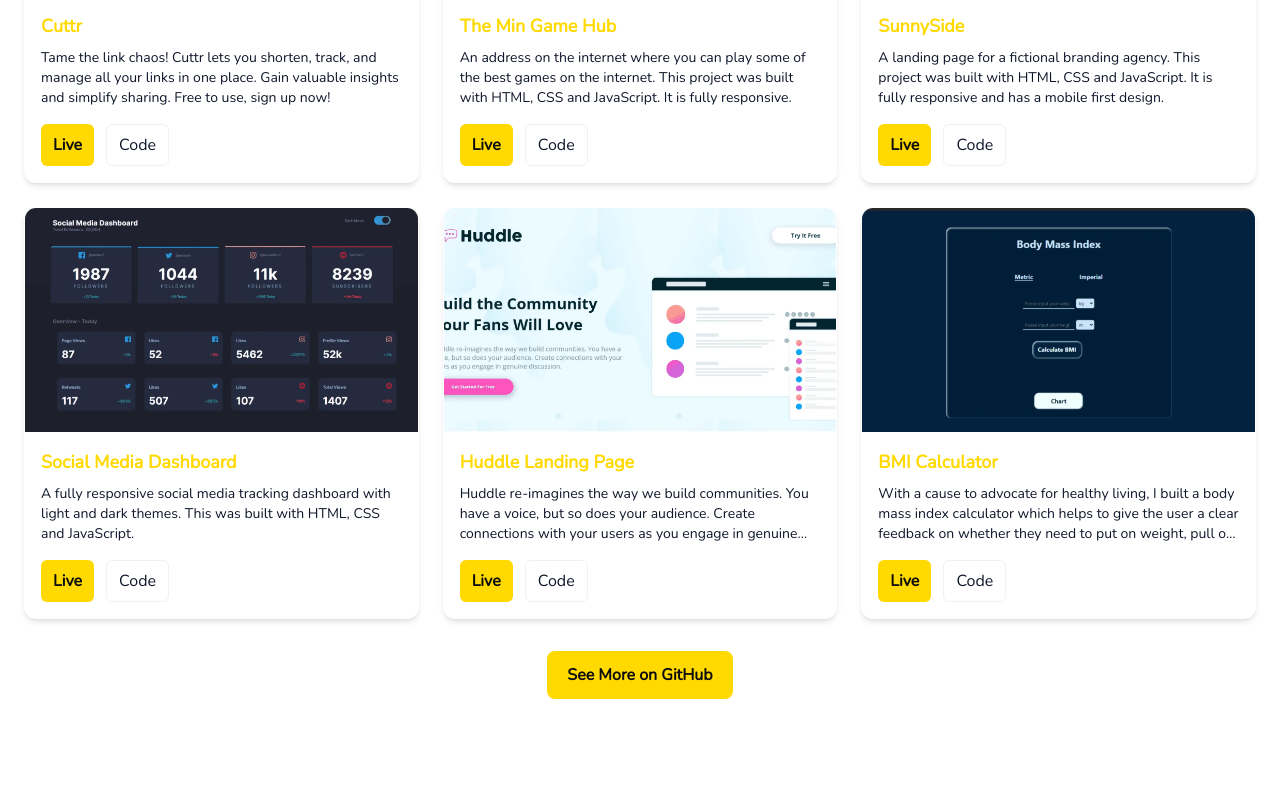
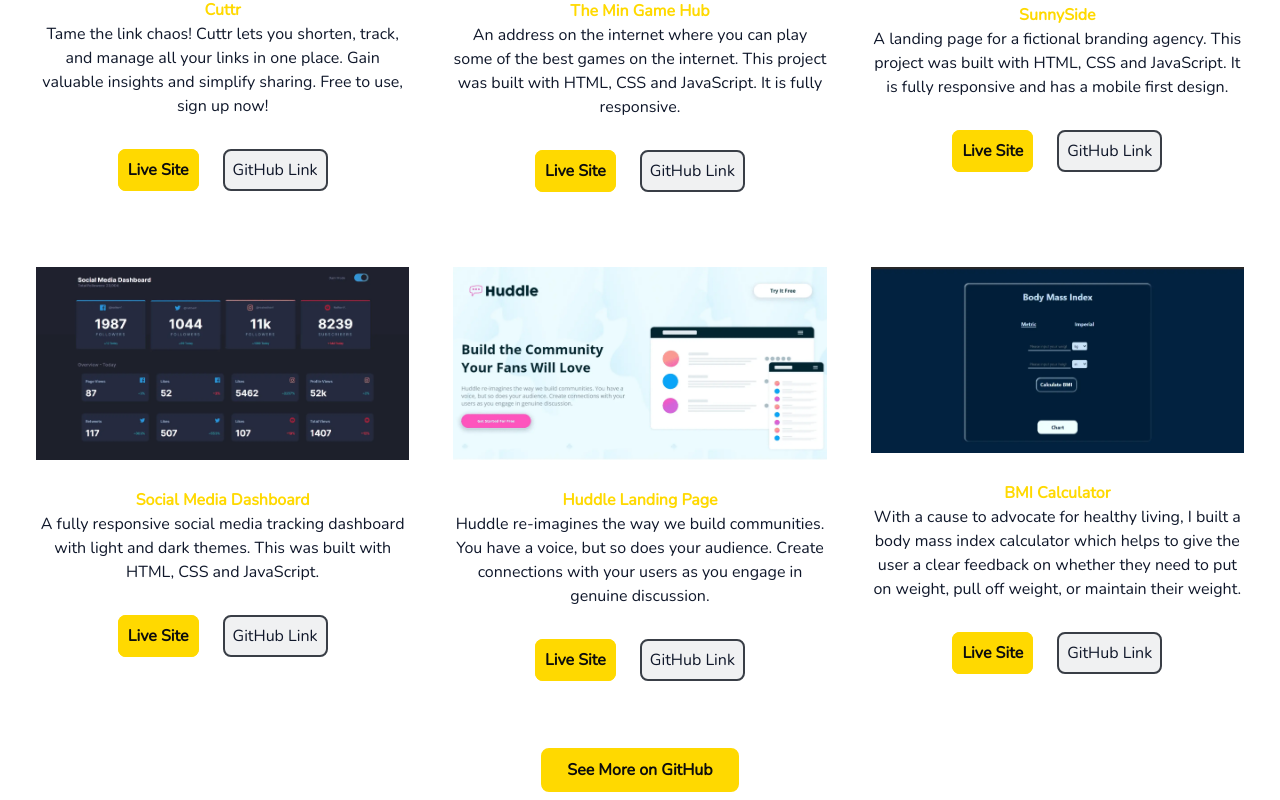
Before and after one commit to mishael-codes/portfolio-v2, a React (Vite) app: page / in a window 1280 px wide. Shown: the part 2780-3580 px from the top of the page. Built offline with nearby package versions, Linux system fonts and the light colour scheme.

Commit message:
minor commit

```diff
--- a/index.html
+++ b/index.html
@@ -62,7 +62,7 @@
     <meta name="theme-color" content="#000000" />
     <title>Mishael Enyi || FrontEnd Developer</title>
     <!-- Preload hero image to improve Largest Contentful Paint (LCP) -->
-    <link rel="preload" as="image" href="/src/assets/images/hero-img.webp">
+    <link rel="preload" as="image" href="/src/assets/images/hero-img.webp" />
   </head>
   <body>
     <div id="root"></div>
--- a/src/components/ThemeToggle.jsx
+++ b/src/components/ThemeToggle.jsx
@@ -5,7 +5,10 @@
     try {
       const stored = localStorage.getItem("theme");
       if (stored) return stored === "dark";
-      return window.matchMedia && window.matchMedia("(prefers-color-scheme: dark)").matches;
+      return (
+        window.matchMedia &&
+        window.matchMedia("(prefers-color-scheme: dark)").matches
+      );
     } catch (e) {
       return false;
     }
--- a/src/components/pages/home.jsx
+++ b/src/components/pages/home.jsx
@@ -13,13 +13,13 @@
             alt="mishael's bitmoji popping out and waving from a laptop"
             className=" md:w-1/2 scale-[.70] relative -top-24"
             loading="eager"
-            fetchPriority="high"
             decoding="sync"
           />
           {/* introduction starts */}
           <div className="w-full md:w-1/2 text-justify -mt-5 md:text-3xl flex items-center justify-center flex-col lg:mr-20">
             <p className="text-textColor opacity-100">
-              Hi — I&apos;m <strong className="text-accentColor">Mishael Enyi</strong>.
+              Hi — I&apos;m{" "}
+              <strong className="text-accentColor">Mishael Enyi</strong>.
               <br />
               I build modern, accessible web interfaces that scale.
               <br />
@@ -45,8 +45,8 @@
               <br />
               <br />
               <span className="text-gray-400">
-                I turn designs into fast, responsive experiences using React
-                and modern CSS — focused on usability, performance and detail.
+                I turn designs into fast, responsive experiences using React and
+                modern CSS — focused on usability, performance and detail.
               </span>
             </p>
             {/* cta */}
--- a/src/components/pages/projects.jsx
+++ b/src/components/pages/projects.jsx
@@ -64,72 +64,54 @@
   ];
   return (
     <>
-      <div className="max-w-7xl mx-auto p-6">
-        <div className="grid gap-6 sm:grid-cols-2 lg:grid-cols-3">
+      <div className="flex items-center justify-center flex-col">
+        <div className="md:grid md:grid-cols-2 lg:grid-cols-3 p-10 gap-5 lg:p-6">
+          {/* loop throught the list of projects with the map function */}
           {someProjects.map((project) => (
-            <article
+            <div
               key={project.liveUrl}
-              className="group bg-background border border-transparent dark:border-gray-700 rounded-xl overflow-hidden shadow-md hover:shadow-xl transform hover:-translate-y-2 transition-all duration-300"
+              className="project-container mb-10 text-center p-3"
             >
-              <div className="relative h-44 sm:h-56">
-                <img
-                  src={project.img}
-                  alt={`${project.name} screenshot`}
-                  className="w-full h-full object-cover group-hover:scale-105 transition-transform duration-300"
-                  loading="lazy"
-                  decoding="async"
-                />
-                <div className="absolute inset-0 bg-gradient-to-t from-black/30 to-transparent opacity-0 group-hover:opacity-100 transition-opacity duration-300" aria-hidden="true"></div>
+              <img className=" mb-7" src={project.img} alt="" />
+              <div className="mb-10">
+                <h3 className="text-accentColor font-semibold">
+                  {project.name}
+                </h3>
+                <p className="text-textColor">{project.description}</p>
               </div>
 
-              <div className="p-4">
-                <h3 className="text-accentColor font-semibold text-lg">
-                  {project.name}
-                </h3>
-                <p className="mt-2 text-sm text-textColor line-clamp-3">
-                  {project.description}
-                </p>
-
-                <div className="mt-4 flex flex-wrap gap-3">
+              <div className="links relative">
                 <a
                   href={project.liveUrl}
+                  className="font-semibold bg-accentColor text-background p-2 mx-3 hover:bg-transparent hover:text-accentColor border-accentColor border-2 rounded-lg transition-all duration-500"
+                  rel="noreferrer"
                   target="_blank"
-                    rel="noreferrer"
-                    aria-label={`Open ${project.name} live site`}
-                    className="inline-flex items-center gap-2 px-3 py-2 bg-accentColor text-background rounded-md font-semibold hover:opacity-95 focus:outline-none focus:ring-2 focus:ring-accentColor/50"
                 >
-                    Live
+                  Live Site
                 </a>
-
                 <a
                   href={project.gitUrl}
+                  className="font-medium bg-shadowColor text-textColor p-2 mx-3 hover:bg-transparent border-shadowColor border-2 rounded-lg transition-all duration-500"
+                  rel="noreferrer"
                   target="_blank"
-                    rel="noreferrer"
-                    aria-label={`Open ${project.name} repository`}
-                    className="inline-flex items-center gap-2 px-3 py-2 border border-[color:var(--shadowColor)] text-textColor rounded-md bg-transparent hover:bg-shadowColor/10 focus:outline-none focus:ring-2 focus:ring-accentColor/30"
                 >
-                    Code
+                  GitHub Link
                 </a>
               </div>
             </div>
-            </article>
           ))}
         </div>
-
-        <div className="mt-8 text-center">
         <a
           href="https://github.com/mishael-codes"
           rel="noreferrer"
           target="_blank"
-            className="inline-flex items-center gap-2 px-5 py-3 bg-accentColor text-background rounded-lg font-semibold hover:opacity-95 focus:outline-none focus:ring-2 focus:ring-accentColor/50"
+          className="font-semibold bg-accentColor text-background p-2 mx-3 hover:bg-transparent hover:text-accentColor border-accentColor border-2 rounded-lg transition-all mb-10 duration-500"
         >
-            See More on GitHub
+          <button className="px-4">See More on GitHub</button>
         </a>
-        </div>
       </div>
     </>
   );
-
 };
 
 export default Projects;
--- a/tailwind.config.js
+++ b/tailwind.config.js
@@ -1,6 +1,6 @@
 /** @type {import('tailwindcss').Config} */
 export default {
-  darkMode: 'class',
+  darkMode: "class",
   content: ["./index.html", "./src/**/*.{js,ts,jsx,tsx}"],
   theme: {
     extend: {
```
Also changed, not shown: src/App.jsx (+5 -3 lines), src/components/nav.jsx (+10 -3 lines), src/components/pages/about.jsx (+4 -4 lines), src/components/pages/contact.jsx (+9 -3 lines), src/main.jsx (+21 -17 lines). Lines whose indentation alone changed are shown as unchanged.
